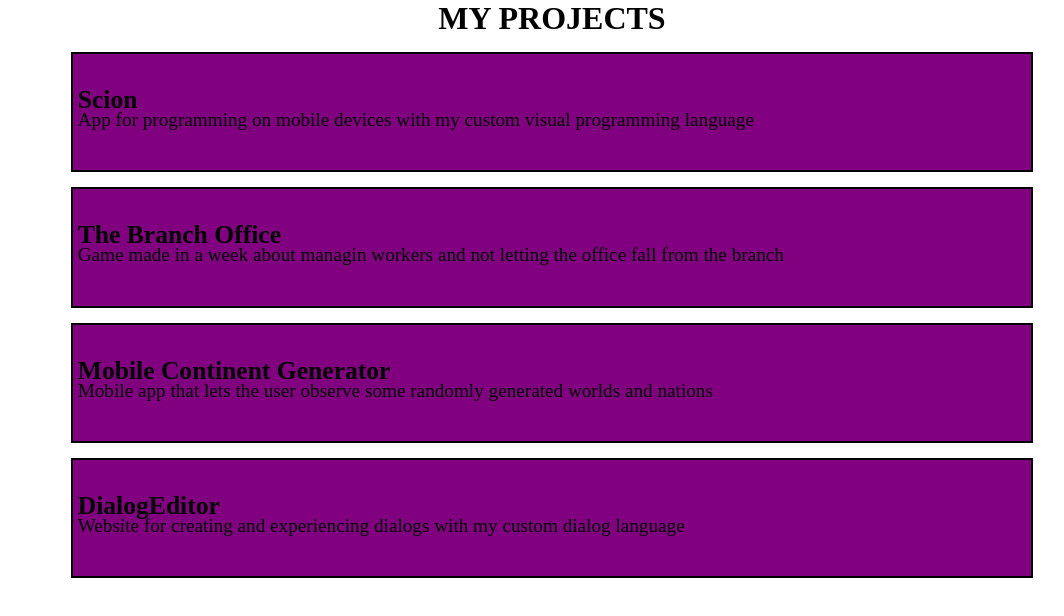
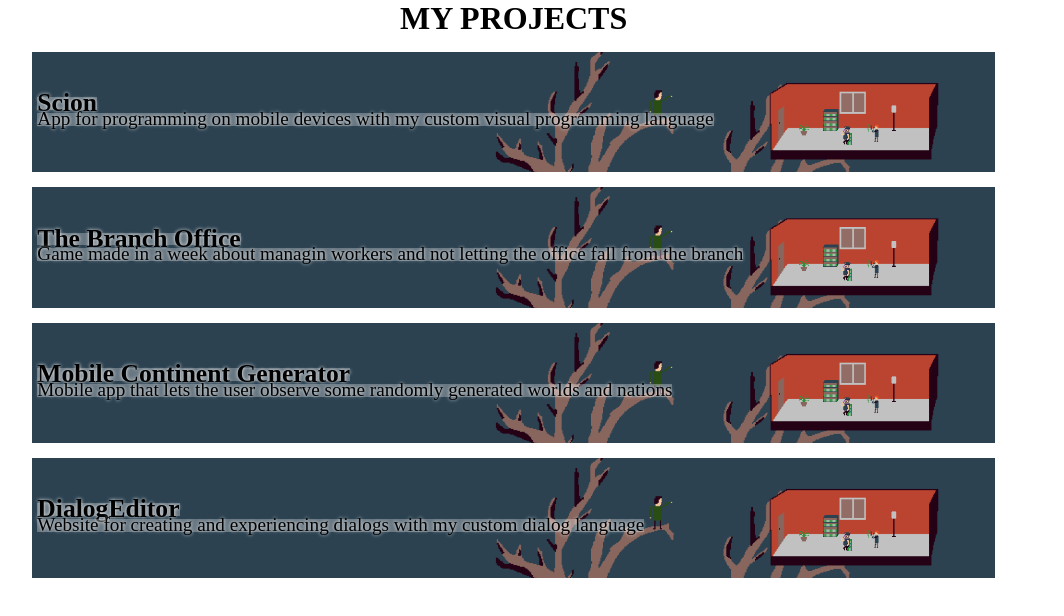
Before and after one commit to Dirakon/Dirakon.github.io, a React (Create React App) app: page / in a window 1280 px wide. Shown: the top 616 px of the page, without its empty margins (88-1152 px from the left). Built offline with nearby package versions, Linux system fonts and the light colour scheme.

Commit message:
finally managed to fix line-height, added ability to add background imagery

```diff
--- a/src/App.js
+++ b/src/App.js
@@ -1,13 +1,14 @@
 import React, { useState } from "react";
 import ProjectList from "./components/ProjectList";
 import SingularProject from "./components/SingularProject";
+import image from "./images/The_Branch_Office.png"
 import './styles/App.css'
 function App() {
   const [projects,setProjects] = useState([
-    {title : "Scion", description : "App for programming on mobile devices with my custom visual programming language"},
-    {title : "The Branch Office", description : "Game made in a week about managin workers and not letting the office fall from the branch"},
-    {title : "Mobile Continent Generator", description : "Mobile app that lets the user observe some randomly generated worlds and nations"},
-    {title : "DialogEditor", description : "Website for creating and experiencing dialogs with my custom dialog language"}
+    {title : "Scion", description : "App for programming on mobile devices with my custom visual programming language", image: image},
+    {title : "The Branch Office", description : "Game made in a week about managin workers and not letting the office fall from the branch", image: image},
+    {title : "Mobile Continent Generator", description : "Mobile app that lets the user observe some randomly generated worlds and nations", image: image},
+    {title : "DialogEditor", description : "Website for creating and experiencing dialogs with my custom dialog language", image: image}
   ]);
   return (
     <div className="App">
--- a/src/components/ProjectList.jsx
+++ b/src/components/ProjectList.jsx
@@ -7,7 +7,7 @@ const ProjectList = function (props) {
             {props.title}
         </h1>
         {props.projects.map((project, index) =>
-            <SingularProject title={project.title} description={project.description} key={index} />
+            <SingularProject title={project.title} description={project.description} image = {project.image} key={index} />
         )}
     </div>
 }
--- a/src/components/SingularProject.jsx
+++ b/src/components/SingularProject.jsx
@@ -1,13 +1,15 @@
-import React, {useState} from "react";
+import React, { useState } from "react";
 import image from './../images/airship.jpg'
 import './../styles/App.css'
-const SingularProject = function(props){
-    return < div className = "project">
-        <div>
-        <strong className = "projectTitle">{props.title }</strong>
-        <a className = "projectDescription"><br/> {props.description}</a>
+const SingularProject = function (props) {
+
+    return < div className="project" >
+    <img src={props.image} />
+        <div className = "total">
+            <strong className="projectTitle">{props.title}</strong>
+            <br/>
+            <a className="projectDescription">{props.description}</a>
         </div>
-        <img ></img>
     </div>
 }
 
--- a/src/styles/App.css
+++ b/src/styles/App.css
@@ -6,7 +6,9 @@
 
 #root{
     display: flex;
-    justify-content: center;
+}
+.total{
+    line-height: 1vw;
 }
 
 .App{
@@ -16,28 +18,79 @@
     width: 94%;
 }
 .projectTitle{
-    font-size: 2vw;
-    line-height: 1vw;
+    display:inline-block;
+    background-color: rgba(255, 255, 255, 0.281);
+  text-shadow: 0 0 0.3vw white;
+
+  font-size: 2vw;
+  line-height: 1vw;
 }
 .projectDescription{
+    display:inline-block;
+    background-color: rgba(255, 255, 255, 0.281);
+    text-shadow: 0 0 0.3vw white;
     font-size: 1.5vw;
     line-height: 1vw;
 }
 .project{
+    position: relative;
+    display: flex;
     margin: 0 auto;
     text-align: left;
     width: 80%;
     aspect-ratio: 8/1;
-    display: flex;
+    margin-top: 15px;
+    justify-content: space-between;
+    align-items: center;
+    padding: 5px;
+    /*border: 2px solid;*/
+    margin-top: 15px;
+    transition-duration: 250ms;
+}
+
+img {
+
+    width: 100%;
+  /*
+    border: 2px solid;
+    width: calc(100% + 10px);
+    margin-left: -5px;
+    margin-top: -5px;*/
+    aspect-ratio: 8/1;
+
+    align-self: center;
+    justify-content: space-between;
+    text-align: left;
+    object-fit: cover;
+    pointer-events: none;
+    position: absolute;
+    top:0;
+    left:0;
+    z-index: -1;
+  }
+/*
+
+.project:after {
+    justify-content: space-between;
+    align-items: center;
+
+    margin: 0 auto;
     padding: 5px;
     border: 2px solid;
     margin-top: 15px;
-    justify-content: space-between;
-    align-items: center;
-    background-color: purple;
-    transition-duration: 250ms;
-}
+    position: absolute;
+    content: " ";
+    width: 80%;
+    aspect-ratio: 8/1;
+    z-index: 0;
+    background-color: rgba(0, 0, 0, 0.5);
+    display: none;
+  }
+
+  .project:hover:after {
+    display: block;
+  }
+  */
 .project:hover{
-    background-color: white;
     width: 88%;
 }
```
Also changed, not shown: src/images/The_Branch_Office.png (added).
